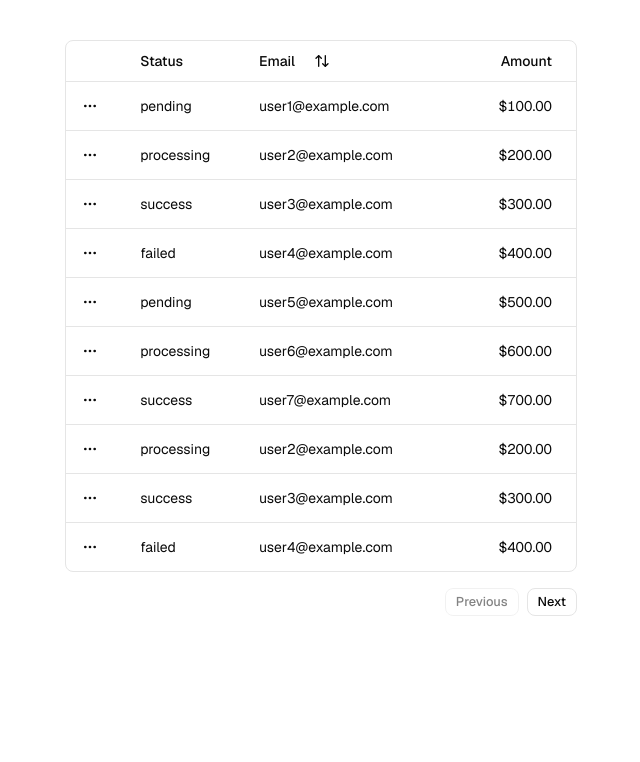
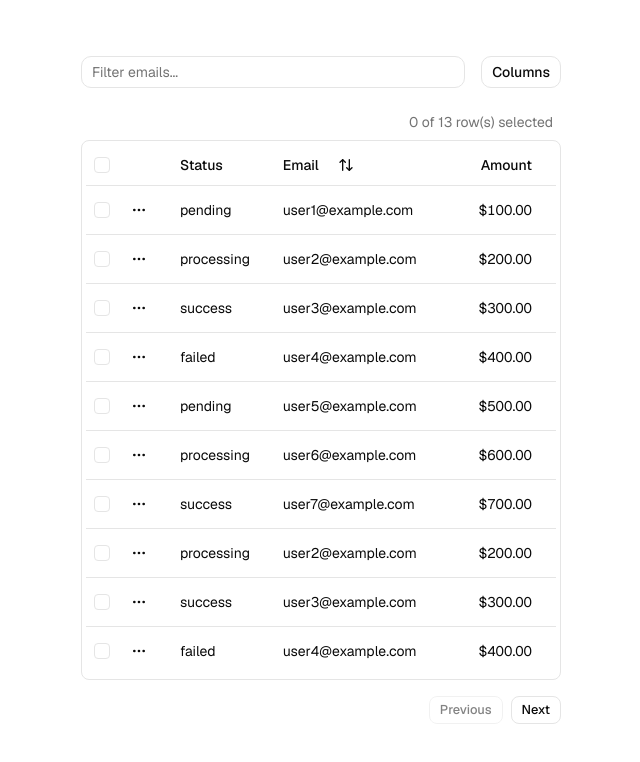
Before and after one commit to fabriciohvg/rol, a Next.js app: page /payments in a window 1280 px wide. Shown: the top 762 px of the page, without its empty margins (319-959 px from the left). Built offline with nearby package versions, Linux system fonts and the light colour scheme.

Commit message:
feature: tanstack-table with filter, select, column visibility, pagination and sorting

```diff
--- a/app/payments/columns.tsx
+++ b/app/payments/columns.tsx
@@ -13,6 +13,7 @@ import {
   DropdownMenuSeparator,
   DropdownMenuTrigger,
 } from "@/components/ui/dropdown-menu";
+import { Checkbox } from "@/components/ui/checkbox";
 
 // can use a Zod schema here to ensure the shape of our data
 export type Payment = {
@@ -23,6 +24,26 @@ export type Payment = {
 };
 
 export const columns: ColumnDef<Payment>[] = [
+  {
+    id: "select",
+    header: ({ table }) => (
+      <Checkbox
+        checked={
+          table.getIsAllPageRowsSelected() ||
+          (table.getIsSomePageRowsSelected() && "indeterminate")
+        }
+        onCheckedChange={(value) => table.toggleAllPageRowsSelected(!!value)}
+        aria-label="Select all"
+      />
+    ),
+    cell: ({ row }) => (
+      <Checkbox
+        checked={row.getIsSelected()}
+        onCheckedChange={(value) => row.toggleSelected(!!value)}
+        aria-label="Select row"
+      />
+    ),
+  },
   {
     id: "actions",
     cell: ({ row }) => {
--- a/app/payments/data-table.tsx
+++ b/app/payments/data-table.tsx
@@ -4,9 +4,12 @@
 import * as React from "react";
 import {
   ColumnDef,
+  ColumnFiltersState,
   SortingState,
+  VisibilityState,
   flexRender,
   getCoreRowModel,
+  getFilteredRowModel,
   getPaginationRowModel,
   getSortedRowModel,
   useReactTable,
@@ -20,6 +23,13 @@ import {
   TableRow,
 } from "@/components/ui/table";
 import { Button } from "@/components/ui/button";
+import { Input } from "@/components/ui/input";
+import {
+  DropdownMenu,
+  DropdownMenuCheckboxItem,
+  DropdownMenuContent,
+  DropdownMenuTrigger,
+} from "@/components/ui/dropdown-menu";
 
 interface DataTableProps<TData, TValue> {
   columns: ColumnDef<TData, TValue>[];
@@ -31,22 +41,77 @@ export function DataTable<TData, TValue>({
   data,
 }: DataTableProps<TData, TValue>) {
   const [sorting, setSorting] = React.useState<SortingState>([]);
+  const [columnFilters, setColumnFilters] = React.useState<ColumnFiltersState>(
+    [],
+  );
+  const [columnVisibility, setColumnVisibility] =
+    React.useState<VisibilityState>({});
+  const [rowSelection, setRowSelection] = React.useState({});
 
   const table = useReactTable({
     data,
     columns,
+    onSortingChange: setSorting,
     getCoreRowModel: getCoreRowModel(),
     getPaginationRowModel: getPaginationRowModel(),
-    onSortingChange: setSorting,
     getSortedRowModel: getSortedRowModel(),
+    onColumnFiltersChange: setColumnFilters,
+    getFilteredRowModel: getFilteredRowModel(),
+    onColumnVisibilityChange: setColumnVisibility,
+    onRowSelectionChange: setRowSelection,
     state: {
       sorting,
+      columnFilters,
+      columnVisibility,
+      rowSelection,
     },
   });
 
   return (
     <div>
-      <div className="overflow-hidden rounded-md border">
+      <div className="flex items-center py-4 gap-2">
+        <Input
+          placeholder="Filter emails..."
+          value={(table.getColumn("email")?.getFilterValue() as string) ?? ""}
+          onChange={(event) =>
+            table.getColumn("email")?.setFilterValue(event.target.value)
+          }
+          className="max-w-sm"
+        />
+        <DropdownMenu>
+          <DropdownMenuTrigger asChild>
+            <Button variant="outline" className="ml-auto">
+              Columns
+            </Button>
+          </DropdownMenuTrigger>
+          <DropdownMenuContent align="end">
+            {table
+              .getAllColumns()
+              .filter((column) => column.getCanHide())
+              .map((column) => {
+                return (
+                  <DropdownMenuCheckboxItem
+                    key={column.id}
+                    className="capitalize"
+                    checked={column.getIsVisible()}
+                    onCheckedChange={(value) =>
+                      column.toggleVisibility(!!value)
+                    }
+                  >
+                    {column.id}
+                  </DropdownMenuCheckboxItem>
+                );
+              })}
+          </DropdownMenuContent>
+        </DropdownMenu>
+      </div>
+      <div className="flex items-center text-right p-2 gap-2">
+        <div className="flex-1 text-sm text-muted-foreground">
+          {table.getFilteredSelectedRowModel().rows.length} of{" "}
+          {table.getFilteredRowModel().rows.length} row(s) selected
+        </div>
+      </div>
+      <div className="overflow-hidden rounded-md border p-1">
         <Table>
           <TableHeader>
             {table.getHeaderGroups().map((headerGroup) => (
--- a/app/payments/page.tsx
+++ b/app/payments/page.tsx
@@ -31,7 +31,7 @@ export default async function PaymentsPage() {
   const payments = await getPayments();
 
   return (
-    <div className="max-w-lg mx-auto py-10">
+    <div className="max-w-lg mx-auto px-4 py-10">
       <DataTable columns={columns} data={payments} />
     </div>
   );
--- /dev/null
+++ b/components/ui/checkbox.tsx
@@ -0,0 +1,33 @@
+"use client"
+
+import * as React from "react"
+import { Checkbox as CheckboxPrimitive } from "radix-ui"
+
+import { cn } from "@/lib/utils"
+import { CheckIcon } from "lucide-react"
+
+function Checkbox({
+  className,
+  ...props
+}: React.ComponentProps<typeof CheckboxPrimitive.Root>) {
+  return (
+    <CheckboxPrimitive.Root
+      data-slot="checkbox"
+      className={cn(
+        "peer relative flex size-4 shrink-0 items-center justify-center rounded-[4px] border border-input transition-colors outline-none group-has-disabled/field:opacity-50 after:absolute after:-inset-x-3 after:-inset-y-2 focus-visible:border-ring focus-visible:ring-3 focus-visible:ring-ring/50 disabled:cursor-not-allowed disabled:opacity-50 aria-invalid:border-destructive aria-invalid:ring-3 aria-invalid:ring-destructive/20 aria-invalid:aria-checked:border-primary dark:bg-input/30 dark:aria-invalid:border-destructive/50 dark:aria-invalid:ring-destructive/40 data-checked:border-primary data-checked:bg-primary data-checked:text-primary-foreground dark:data-checked:bg-primary",
+        className
+      )}
+      {...props}
+    >
+      <CheckboxPrimitive.Indicator
+        data-slot="checkbox-indicator"
+        className="grid place-content-center text-current transition-none [&>svg]:size-3.5"
+      >
+        <CheckIcon
+        />
+      </CheckboxPrimitive.Indicator>
+    </CheckboxPrimitive.Root>
+  )
+}
+
+export { Checkbox }
```
